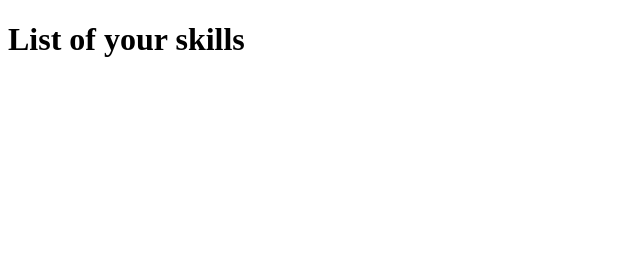
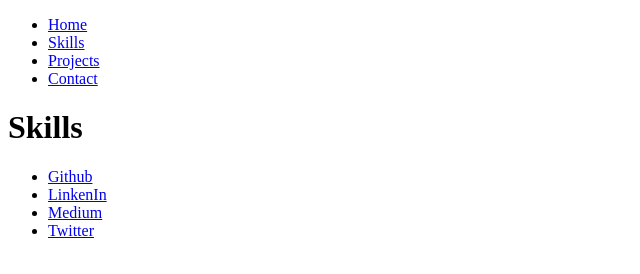
Before and after one commit to StevePhuc/githubtest, a plain HTML site: page html/skills.html in a window 1280 px wide. Shown: the whole page, without its empty margins (0-640 px from the left). Drawn offline with Linux system fonts and the light colour scheme.

Commit message:
all pages are connect

```diff
--- a/html/skills.html
+++ b/html/skills.html
@@ -1,11 +1,29 @@
 <!DOCTYPE html>
 <html>
-    <head>
-        <title>Skills</title>
-    </head>
-    <body>
-        <h1>
-            List of your skills
-        </h1>
-    </body>
+
+<head>
+    <title>Skills</title>
+</head>
+
+<body>
+    <header>
+        <ul>
+            <li><a href="../index.html">Home</a></li>
+            <li> <a href="./skills.html">Skills</a></li>
+            <li> <a href="./projects.html">Projects</a></li>
+            <li> <a href="./contact.html">Contact</a></li>
+        </ul>
+    </header>
+    <h1>Skills</h1>
+
+    <footer>
+            <ul>
+                    <li><a href="#">Github</a></li>
+                    <li><a href="#">LinkenIn</a></li>
+                    <li><a href="#">Medium</a></li>
+                    <li><a href="#">Twitter</a></li>
+                </ul>
+    </footer>
+</body>
+
 </html>
```
Also changed, not shown: html/contact.html (+19 -2 lines), html/projects.html (+18 -1 lines), index.html (+24 -7 lines), css/style.css (added), images/china.jpg (added), js/script.js (added).
